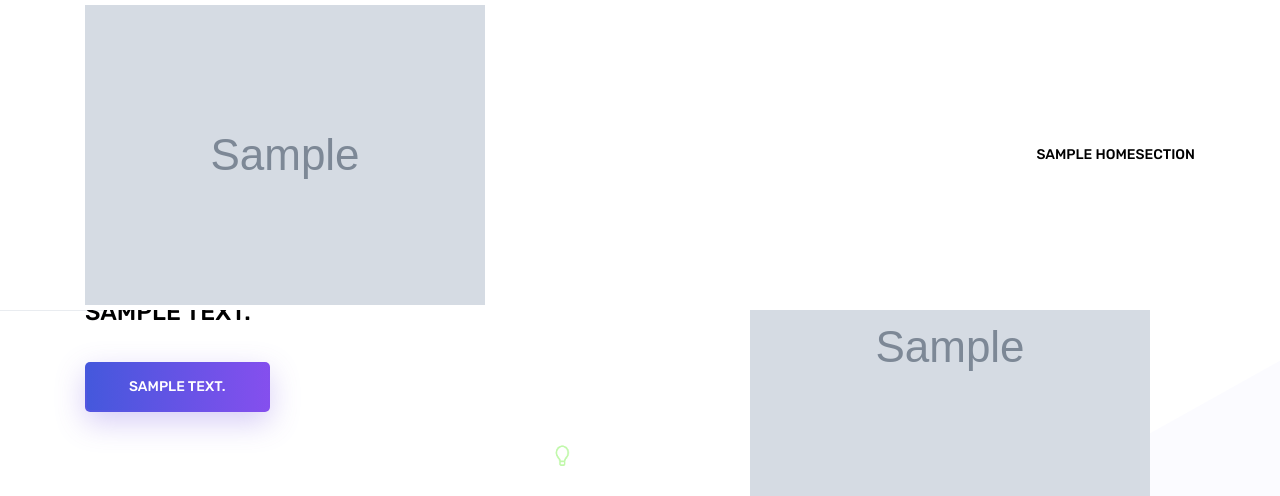
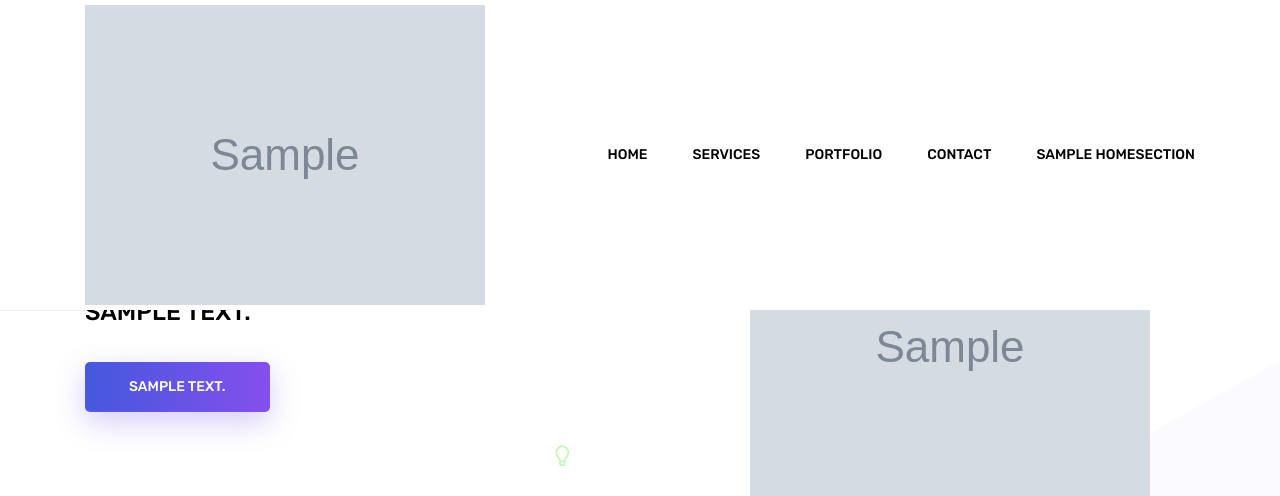
Before and after one commit to amirhamjacse/GraphicsAgenci, a Django app: page /land/ in a window 1280 px wide. Shown: the top 496 px of the page. Run offline with Django 4.2, Linux system fonts and the light colour scheme; tables that the repository leaves empty hold one stand-in row (values such as "Sample post"); grey boxes marked "Sample" are stand-in pictures; parts of the project's set-up code (start-up, migrations or seed data) failed here and were passed over; some libraries are stand-ins or nearby versions.

Commit message:
updated the link navigation

```diff
--- a/landingpage/templates/index3.html
+++ b/landingpage/templates/index3.html
@@ -65,6 +65,10 @@ input[type="file"].form-control-file:focus {
 				<!-- Collect the nav links, forms, and other content for toggling -->
 				<div class="collapse navbar-collapse offset" id="navbarSupportedContent">
 					<ul class="nav navbar-nav menu_nav justify-content-end">
+						<li class="nav-item"><a class="nav-link" href="#home">Home</a></li>
+						<li class="nav-item"><a class="nav-link" href="#services">Services</a></li>
+						<li class="nav-item"><a class="nav-link" href="#portfolio">Portfolio</a></li>
+						<li class="nav-item"><a class="nav-link" href="#contact">Contact</a></li>
 					{% for section in home_sections %}
 						<li class="nav-item">
 							<a class="nav-link" href="#{{ section.section_type|default:'' }}">
@@ -74,10 +78,6 @@ input[type="file"].form-control-file:focus {
 					{% empty %}
 
 
-						<li class="nav-item"><a class="nav-link" href="#home">Home</a></li>
-						<li class="nav-item"><a class="nav-link" href="#services">Services</a></li>
-						<li class="nav-item"><a class="nav-link" href="#portfolio">Portfolio</a></li>
-						<li class="nav-item"><a class="nav-link" href="#contact">Contact</a></li>
 						{% endfor %}
 					</ul>
 				</div>
```
